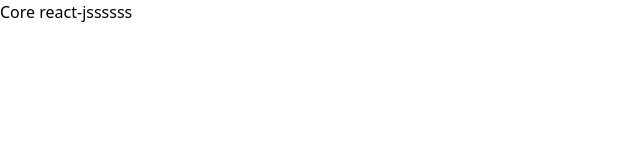
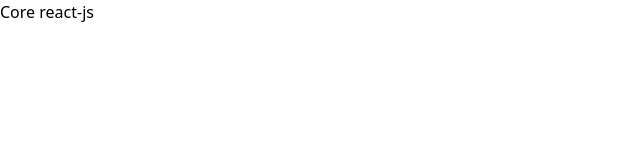
Before and after one commit to vantrong2405/core-reactjs, a React (Vite) app: page / in a window 1280 px wide. Shown: the top 160 px of the page, without its empty margins (0-640 px from the left). Built offline with nearby package versions, Linux system fonts and the light colour scheme.

Commit message:
feat: fixing pre-commit

```diff
--- a/src/App.tsx
+++ b/src/App.tsx
@@ -1,3 +1,3 @@
 export default function App() {
-  return <h1 className='text-red-500'>Core react-jssssss</h1>
+  return <h1 className='text-red-500'>Core react-js</h1>
 }
```
Also changed, not shown: 1 other file (tests, documents, lock files or other folders).
